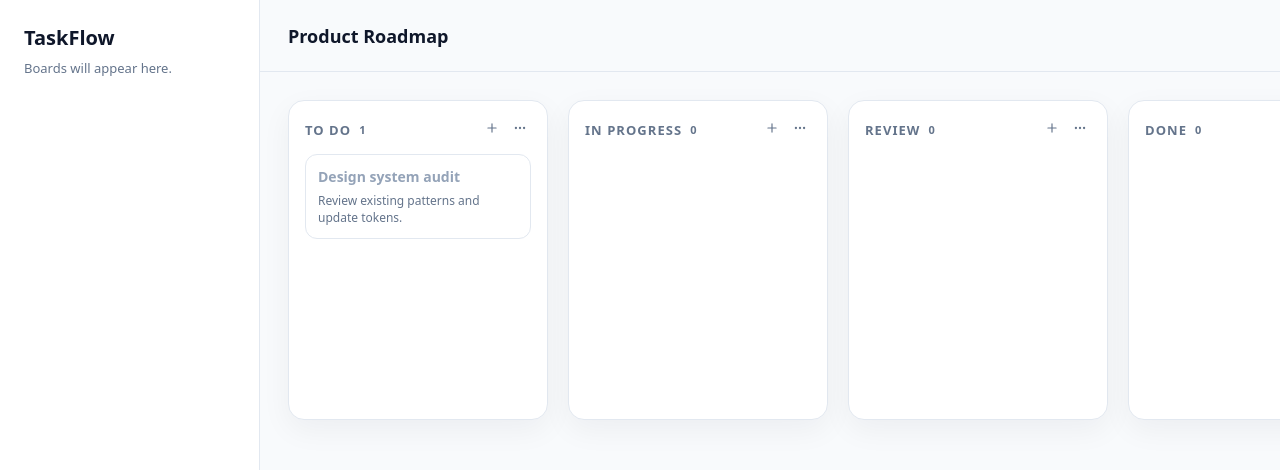
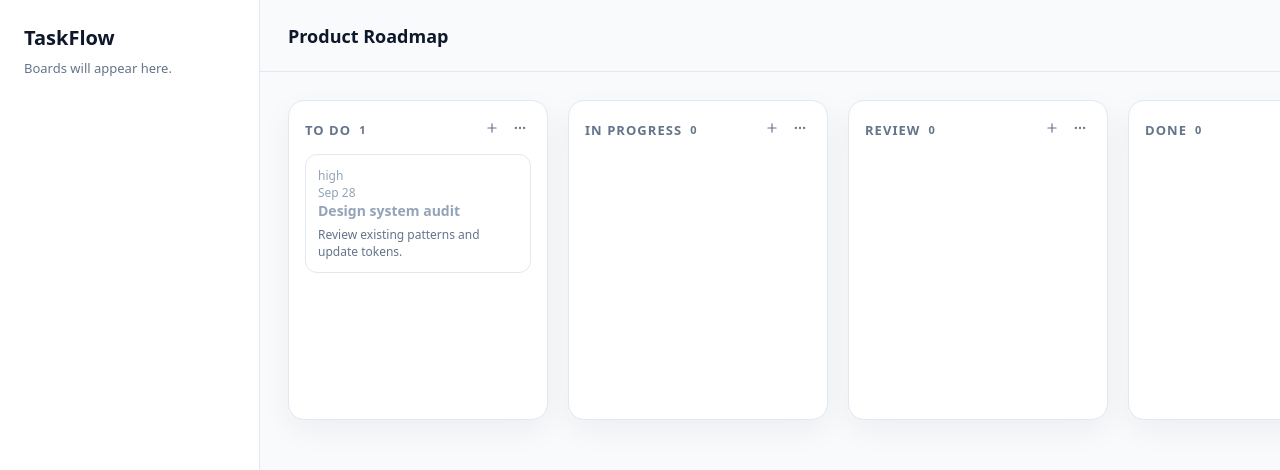
Before and after one commit to letsgokala/Kala-weather-app, a React (Vite) app: page / in a window 1280 px wide. Shown: the top 470 px of the page. Built offline with nearby package versions, Linux system fonts and the light colour scheme.

Commit message:
feat: refine task card interactions

```diff
--- a/src/components/TaskCard.tsx
+++ b/src/components/TaskCard.tsx
@@ -1,11 +1,18 @@
 import React from 'react';
 import { Draggable } from '@hello-pangea/dnd';
-import { Task } from '../types/task';
+import { Task, Priority } from '../types/task';
+import { format } from 'date-fns';
 
 interface TaskCardProps {
   task: Task;
   index: number;
 }
+
+const priorityColors: Record<Priority, string> = {
+  low: 'priority low',
+  medium: 'priority medium',
+  high: 'priority high'
+};
 
 export const TaskCard = ({ task, index }: TaskCardProps) => {
   return (
@@ -17,6 +24,10 @@ export const TaskCard = ({ task, index }: TaskCardProps) => {
           {...provided.dragHandleProps}
           className="task-card"
         >
+          <div className="task-meta">
+            <span className={priorityColors[task.priority]}>{task.priority}</span>
+            <span className="task-date">{format(task.createdAt, 'MMM d')}</span>
+          </div>
           <h4>{task.title}</h4>
           <p>{task.description}</p>
         </div>
```
